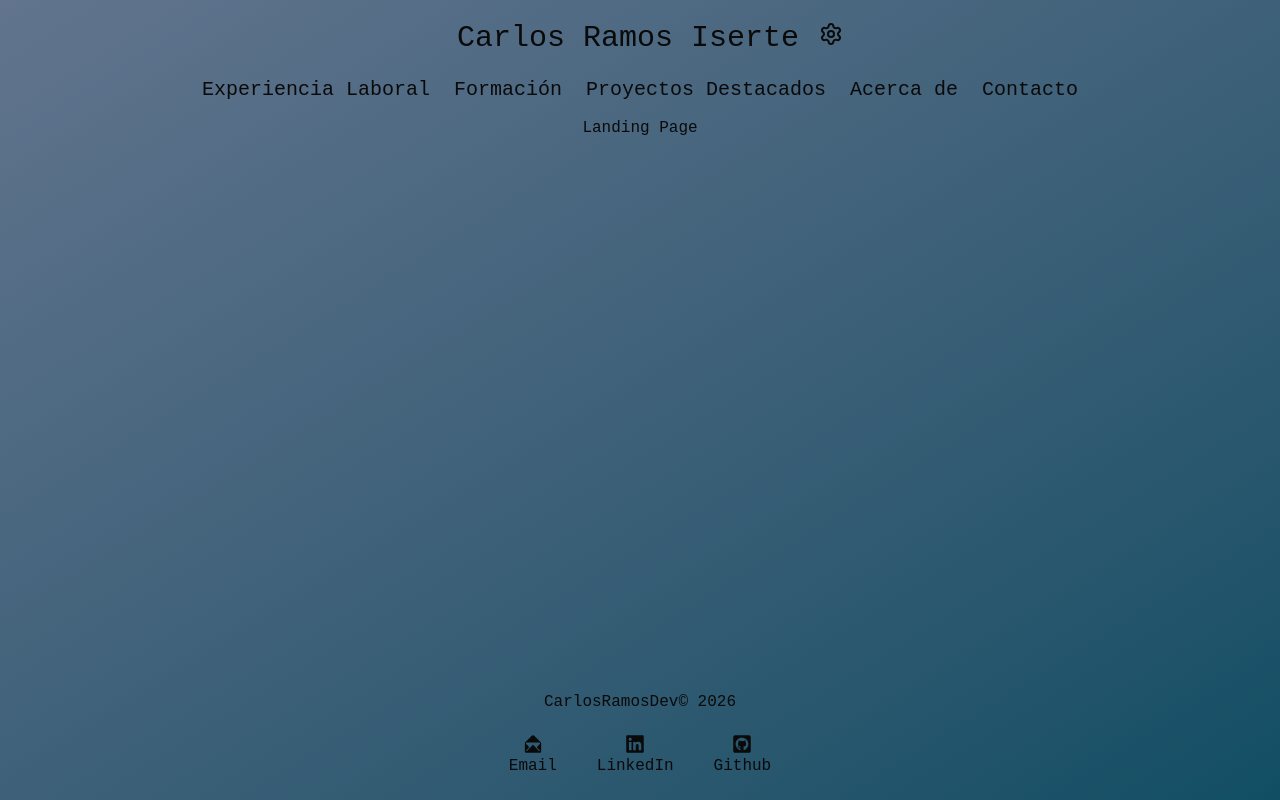
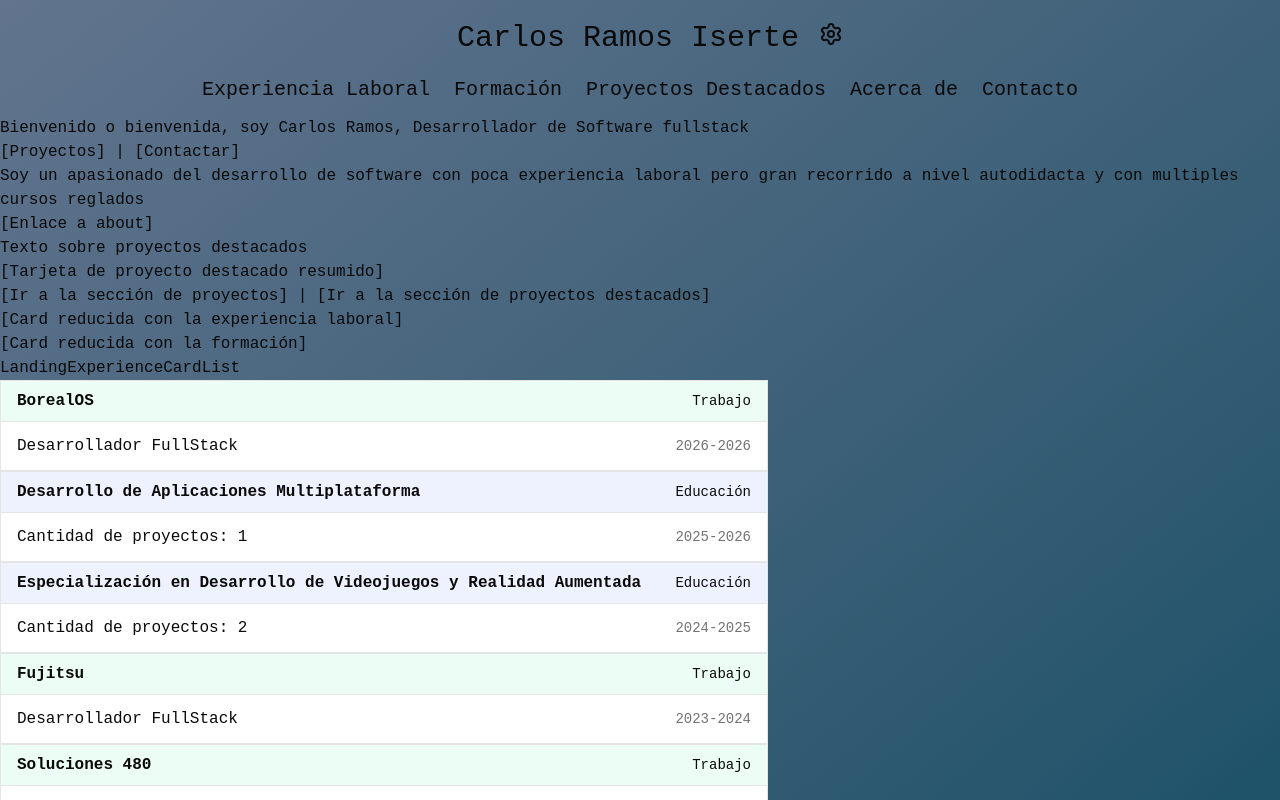
Before and after one commit to CarlosRamosDeveloper/portfolio, a React (Vite) app: page / in a window 1280 px wide. Shown: the top 800 px of the page. Built offline with nearby package versions, Linux system fonts and the light colour scheme.

Commit message:
Implemented placeholder for landing page data

```diff
--- a/src/portfolio/pages/landing/LandingPage.tsx
+++ b/src/portfolio/pages/landing/LandingPage.tsx
@@ -1,8 +1,18 @@
+import {
+  LandingAbout,
+  LandingExperience,
+  LandingHero,
+  LandingProjects,
+} from './components';
+
 export const LandingPage = () => {
   return (
     <>
       <div>
-        <h1>Landing Page</h1>
+        <LandingHero />
+        <LandingAbout />
+        <LandingProjects />
+        <LandingExperience />
       </div>
     </>
   );
--- /dev/null
+++ b/src/portfolio/pages/landing/components/LandingAbout.tsx
@@ -0,0 +1,12 @@
+export const LandingAbout = () => {
+  return (
+    <div>
+      <div>
+        Soy un apasionado del desarrollo de software con poca experiencia
+        laboral pero gran recorrido a nivel autodidacta y con multiples cursos
+        reglados
+      </div>
+      <div>[Enlace a about]</div>
+    </div>
+  );
+};
--- /dev/null
+++ b/src/portfolio/pages/landing/components/LandingEducationCard.tsx
@@ -0,0 +1,22 @@
+import type { Education } from '@/interfaces';
+
+interface Props {
+  data: Education;
+}
+
+export const LandingEducationCard = ({ data }: Props) => {
+  return (
+    <div className="w-full max-w-3xl border border-border">
+      <div className="flex items-center justify-between border-b border-border bg-card-secondary px-4 py-2 font-semibold">
+        {data.title}
+        <span className="text-sm font-normal">Educación</span>
+      </div>
+      <div className="flex items-center justify-between px-4 py-3 bg-card">
+        <span>Cantidad de proyectos: {data.projects?.length ?? 0}</span>
+        <span className="text-sm text-muted-foreground">
+          {data.startYear}-{data.endYear}
+        </span>
+      </div>
+    </div>
+  );
+};
--- /dev/null
+++ b/src/portfolio/pages/landing/components/LandingExperience.tsx
@@ -0,0 +1,11 @@
+import { LandingExperienceCardList } from './LandingExperienceCardList';
+
+export const LandingExperience = () => {
+  return (
+    <div>
+      <div>[Card reducida con la experiencia laboral]</div>
+      <div>[Card reducida con la formación]</div>
+      <LandingExperienceCardList />
+    </div>
+  );
+};
--- /dev/null
+++ b/src/portfolio/pages/landing/components/LandingExperienceCard.tsx
@@ -0,0 +1,23 @@
+import type { Education, JobExperience } from '@/interfaces';
+import { LandingJobCard } from './LandingJobCard';
+import { LandingEducationCard } from './LandingEducationCard';
+
+export type LandingExperience =
+  | {
+      type: 'education';
+      data: Education;
+    }
+  | {
+      type: 'job';
+      data: JobExperience;
+    };
+
+interface Props {
+  item: LandingExperience;
+}
+
+export const LandingExperienceCard = ({ item }: Props) => {
+  const { data, type } = item;
+  if (type === 'education') return <LandingEducationCard data={data} />;
+  if (type === 'job') return <LandingJobCard data={data} />;
+};
--- /dev/null
+++ b/src/portfolio/pages/landing/components/LandingExperienceCardList.tsx
@@ -0,0 +1,35 @@
+import { EducationData, ExperienceData } from '@/portfolio/data';
+import { LandingExperienceCard } from '.';
+import type { LandingExperience } from './LandingExperienceCard';
+
+const data: LandingExperience[] = [
+  ...EducationData.map((education) => ({
+    type: 'education' as const,
+    data: education,
+  })),
+  ...ExperienceData.map((experience) => ({
+    type: 'job' as const,
+    data: experience,
+  })),
+];
+
+const sortedData = [...data].sort((a, b) => {
+  if (a.data.startYear === null) return -1;
+  if (b.data.startYear === null) return 1;
+
+  return b.data.startYear - a.data.startYear;
+});
+
+export const LandingExperienceCardList = () => {
+  return (
+    <div>
+      <div>LandingExperienceCardList</div>
+      {sortedData.map((item) => (
+        <LandingExperienceCard
+          item={item}
+          key={`${item.type}-${item.data.id}`}
+        />
+      ))}
+    </div>
+  );
+};
--- /dev/null
+++ b/src/portfolio/pages/landing/components/LandingHero.tsx
@@ -0,0 +1,9 @@
+export const LandingHero = () => {
+  return (
+    <div>
+      Bienvenido o bienvenida, soy Carlos Ramos, Desarrollador de Software
+      fullstack
+      <div>[Proyectos] | [Contactar]</div>
+    </div>
+  );
+};
--- /dev/null
+++ b/src/portfolio/pages/landing/components/LandingJobCard.tsx
@@ -0,0 +1,22 @@
+import type { JobExperience } from '@/interfaces';
+
+interface Props {
+  data: JobExperience;
+}
+
+export const LandingJobCard = ({ data }: Props) => {
+  return (
+    <div className="w-full max-w-3xl border border-border">
+      <div className="flex items-center justify-between border-b border-border bg-card-details px-4 py-2 font-semibold">
+        {data.company}
+        <span className="text-sm font-normal">Trabajo</span>
+      </div>
+      <div className="flex items-center justify-between px-4 py-3 bg-card">
+        <span>{data.workingPosition}</span>
+        <span className="text-sm text-muted-foreground">
+          {data.startYear}-{data.endYear}
+        </span>
+      </div>
+    </div>
+  );
+};
--- /dev/null
+++ b/src/portfolio/pages/landing/components/LandingProjects.tsx
@@ -0,0 +1,12 @@
+export const LandingProjects = () => {
+  return (
+    <div>
+      <div>Texto sobre proyectos destacados</div>
+      <div>[Tarjeta de proyecto destacado resumido]</div>
+      <div>
+        [Ir a la sección de proyectos] | [Ir a la sección de proyectos
+        destacados]
+      </div>
+    </div>
+  );
+};
--- /dev/null
+++ b/src/portfolio/pages/landing/components/index.ts
@@ -0,0 +1,8 @@
+export { LandingAbout } from './LandingAbout';
+export { LandingEducationCard } from './LandingEducationCard';
+export { LandingExperience } from './LandingExperience';
+export { LandingExperienceCard } from './LandingExperienceCard';
+export { LandingExperienceCardList } from './LandingExperienceCardList';
+export { LandingHero } from './LandingHero';
+export { LandingJobCard } from './LandingJobCard';
+export { LandingProjects } from './LandingProjects';
```
